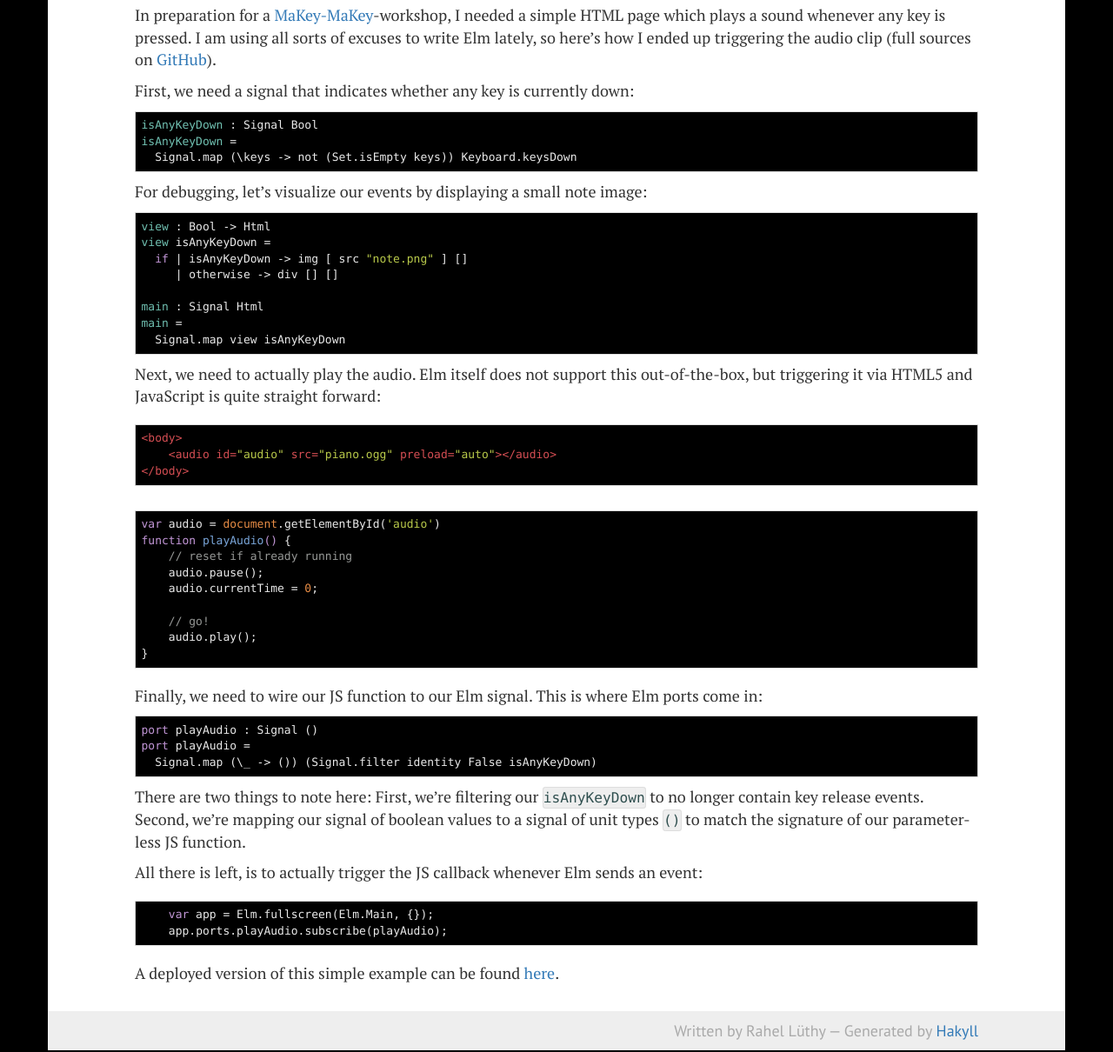
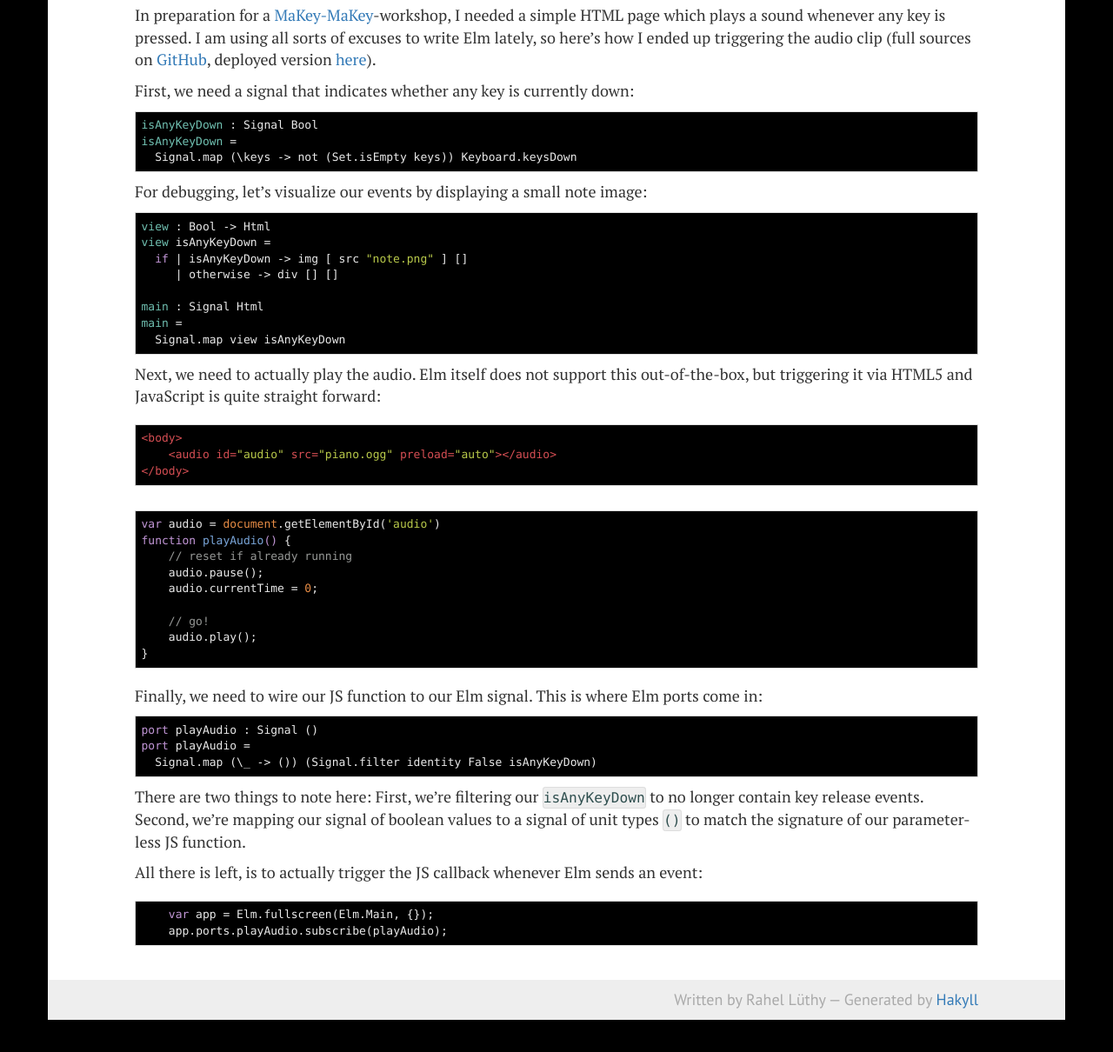
Before and after one commit to netzwerg/netzwerg.ch, a plain HTML site: page blog/2015/11/11/elm-audio/index.html in a window 1280 px wide. Shown: the part 507-1717 px from the top of the page at 87% size. Drawn offline with nearby package versions, Linux system fonts and the light colour scheme.

Commit message:
Deploy 5247ff8

```diff
--- a/blog/2015/11/11/elm-audio/index.html
+++ b/blog/2015/11/11/elm-audio/index.html
@@ -38,7 +38,7 @@
     November 11, 2015
 </div>
 <h1>Play Audio via Elm</h1>
-<p>In preparation for a <a href="http://makeymakey.com/">MaKey-MaKey</a>-workshop, I needed a simple HTML page which plays a sound whenever any key is pressed. I am using all sorts of excuses to write Elm lately, so here’s how I ended up triggering the audio clip (full sources on <a href="https://github.com/netzwerg/elm-playground/tree/master/audio">GitHub</a>).</p>
+<p>In preparation for a <a href="http://makeymakey.com/">MaKey-MaKey</a>-workshop, I needed a simple HTML page which plays a sound whenever any key is pressed. I am using all sorts of excuses to write Elm lately, so here’s how I ended up triggering the audio clip (full sources on <a href="https://github.com/netzwerg/elm-playground/tree/master/audio">GitHub</a>, deployed version <a href="http://netzwerg.ch/audio">here</a>).</p>
 <p>First, we need a signal that indicates whether any key is currently down:</p>
 <pre class="elm"><code>isAnyKeyDown : Signal Bool
 isAnyKeyDown =
@@ -73,7 +73,6 @@ port playAudio =
 <p>All there is left, is to actually trigger the JS callback whenever Elm sends an event:</p>
 <div class="sourceCode"><pre class="sourceCode javascript"><code class="sourceCode javascript">    <span class="kw">var</span> app = <span class="ot">Elm</span>.<span class="fu">fullscreen</span>(<span class="ot">Elm</span>.<span class="fu">Main</span>, {});
     <span class="ot">app</span>.<span class="ot">ports</span>.<span class="ot">playAudio</span>.<span class="fu">subscribe</span>(playAudio);</code></pre></div>
-<p>A deployed version of this simple example can be found <a href="http://netzwerg.ch/audio">here</a>.</p>
 
 </div>
 <div class="container footer">
```
Also changed, not shown: index.html (+1 -2 lines).
